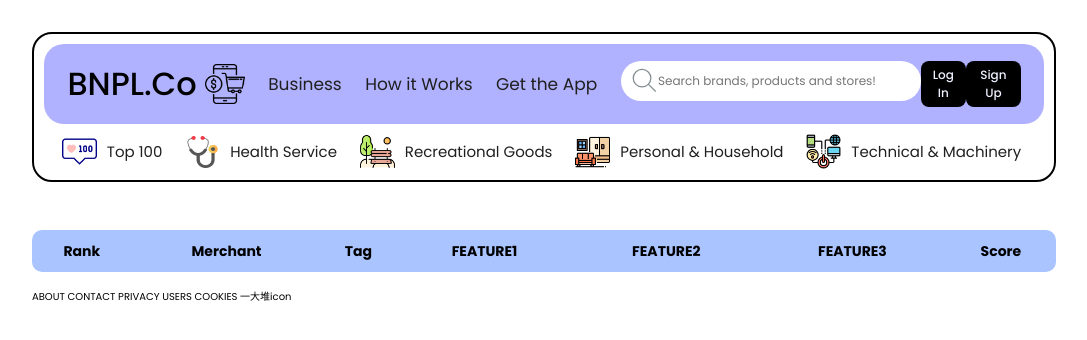
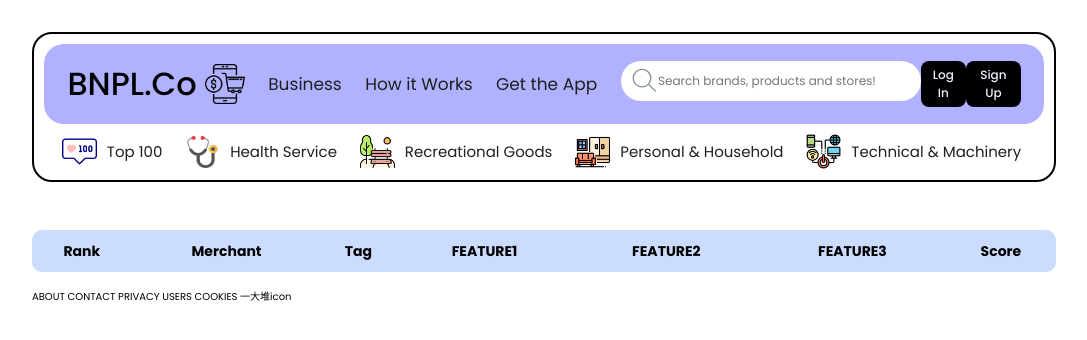
Before and after one commit to MAST30034-Applied-Data-Science/generic-buy-now-pay-later-project-group-14, a Node server app: page / in a window 1280 px wide. Shown: the top 340 px of the page, without its empty margins (96-1183 px from the left). Run offline with Node 20, Linux system fonts and the light colour scheme; lists and menus that the app fills with data are empty; some libraries are stand-ins or nearby versions.

Commit message:
adjust color

```diff
--- a/web_app/public/general.css
+++ b/web_app/public/general.css
@@ -145,7 +145,7 @@ th:last-child {
 .columns {
   margin-top: 12px;
   font-size: 14px;
-  background-color: #aac4ff;
+  background-color: #aac4ff98;
   height: 42px;
 }
 
```
